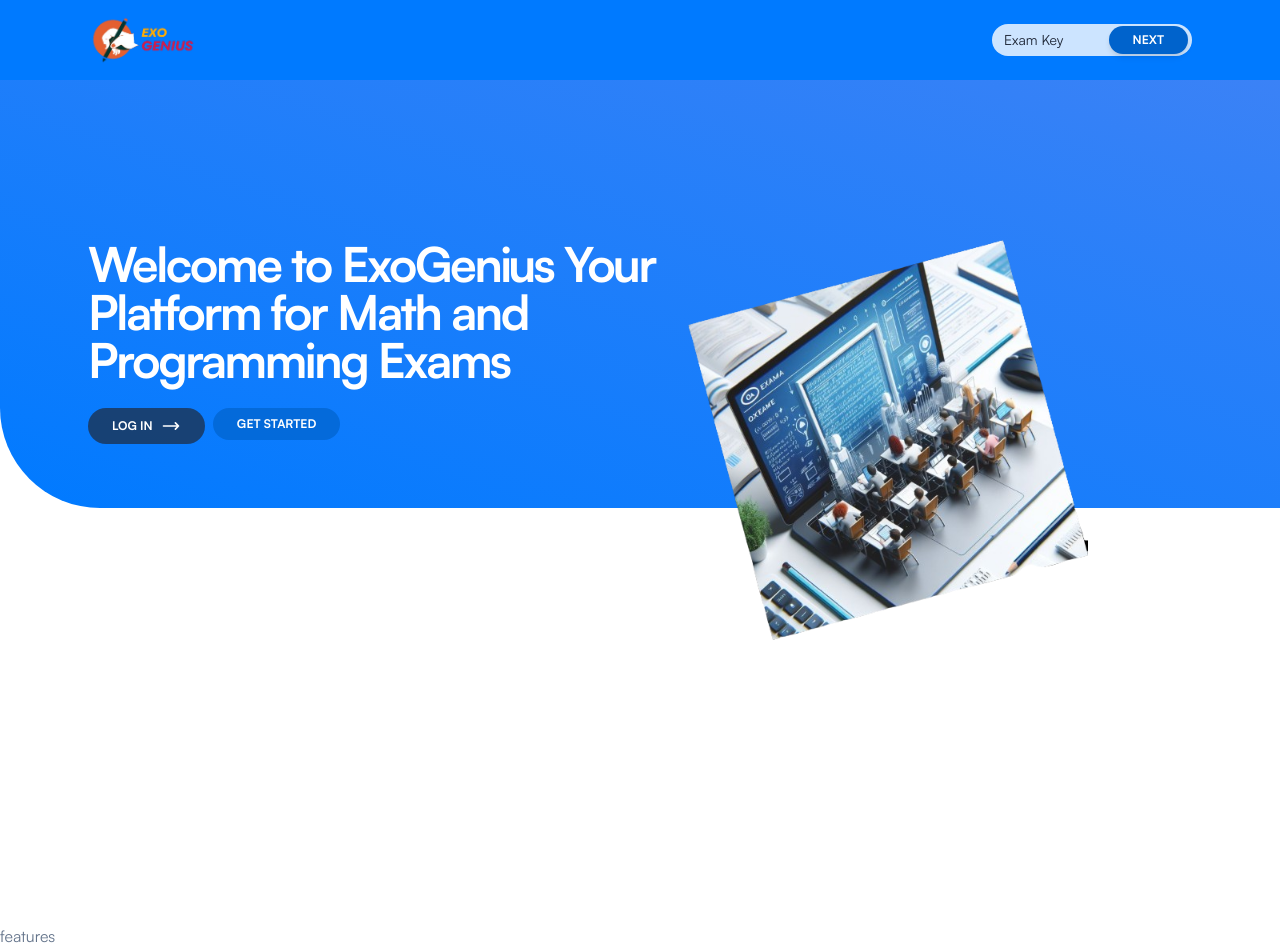
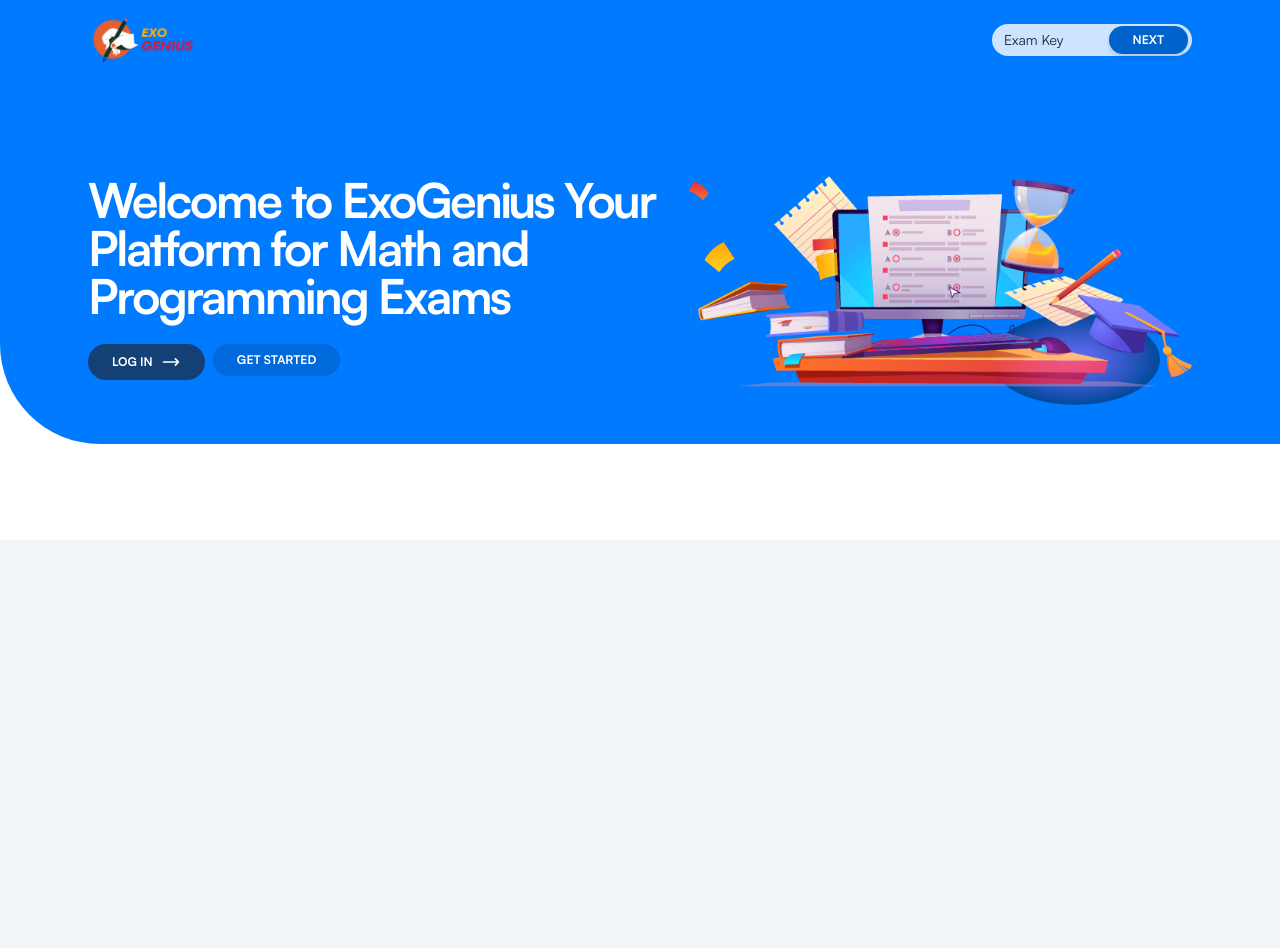
Before and after one commit to abdellah-ch/ExoGenius, a React (Vite) app: page / in a window 1280 px wide. After the commit the page ends 800 px from the top, so only its background shows below. Built offline with nearby package versions, Linux system fonts and the light colour scheme.

Commit message:
change image banner

```diff
--- a/src/components/molecules/Banner.tsx
+++ b/src/components/molecules/Banner.tsx
@@ -1,37 +1,42 @@
-import image from "/banner.png"
+import image from "/banner.png";
 const Banner = () => {
   return (
     <div className="relative">
       {/* background */}
-            <div className="absolute top-0 bottom-0 left-0 right-0 bg-gradient-to-tr from-[#007aff] to-[#3b82f6] rounded-bl-[100px] mb-[6rem]  "></div>
+      <div className="absolute top-0 bottom-0 left-0 right-0 bg-gradient-to-tr from-[#007aff] to-[#007aff] rounded-bl-[100px] mb-[6rem]  "></div>
 
       <div className="max-w-[72rem] m-auto px-[1.5rem]">
-                <div className="pt-[9rem] md:pt-[10rem] md:pb-[10rem]">
+        <div className="pt-[6rem] pb-[3rem] md:pt-[6rem] md:pb-[10rem]">
           <div className="relative text-center md:text-left max-w-[36rem] m-auto md:max-w-none">
             <div className="md:w-[600px] block">
               <h1 className="text-white mb-[1.5rem] text-4xl md:text-5xl leading-none tracking-tighter font-bold">
-                                Welcome to ExoGenius
-                                Your Platform for Math and Programming Exams
+                Welcome to ExoGenius Your Platform for Math and Programming
+                Exams
               </h1>
 
               {/* Buttons */}
               <div className="max-w-[20rem] m-auto mb-[3rem] text-center md:justify-start md:mb-0 md:max-w-none flex flex-col md:flex-row gap-2">
                 <div>
-                                    <button
-                                        className=" w-[100%] text-white flex items-center justify-center gap-2 px-6 py-2 font-sans text-xs font-bold text-center text-gray-900 uppercase align-middle transition-all rounded-full select-none disabled:opacity-50 disabled:shadow-none disabled:pointer-events-none hover:bg-gray-900/10 active:bg-gray-900/20 bg-[#1E293B]/70"
+                  <button className=" w-[100%] text-white flex items-center justify-center gap-2 px-6 py-2 font-sans text-xs font-bold text-center text-gray-900 uppercase align-middle transition-all rounded-full select-none disabled:opacity-50 disabled:shadow-none disabled:pointer-events-none hover:bg-gray-900/10 active:bg-gray-900/20 bg-[#1E293B]/70">
+                    Log In
+                    <svg
+                      xmlns="http://www.w3.org/2000/svg"
+                      fill="none"
+                      viewBox="0 0 24 24"
+                      stroke-width="2"
+                      stroke="currentColor"
+                      className="w-5 h-5"
                     >
-                                        Log In
-                                        <svg xmlns="http://www.w3.org/2000/svg" fill="none" viewBox="0 0 24 24" stroke-width="2" stroke="currentColor"
-                                            className="w-5 h-5">
-                                            <path stroke-linecap="round" stroke-linejoin="round" d="M17.25 8.25L21 12m0 0l-3.75 3.75M21 12H3"></path>
+                      <path
+                        stroke-linecap="round"
+                        stroke-linejoin="round"
+                        d="M17.25 8.25L21 12m0 0l-3.75 3.75M21 12H3"
+                      ></path>
                     </svg>
                   </button>
-
                 </div>
                 <div className="text-center">
-                                    <button
-                                        className="w-[100%] text-white flex items-center justify-center gap-2 px-6 py-2 font-sans text-xs font-bold text-center text-gray-900 uppercase align-middle transition-all rounded-full select-none disabled:opacity-50 disabled:shadow-none disabled:pointer-events-none hover:bg-gray-900/10 active:bg-gray-900/20 bg-[#0063cc]/70"
-                                    >
+                  <button className="w-[100%] text-white flex items-center justify-center gap-2 px-6 py-2 font-sans text-xs font-bold text-center text-gray-900 uppercase align-middle transition-all rounded-full select-none disabled:opacity-50 disabled:shadow-none disabled:pointer-events-none hover:bg-gray-900/10 active:bg-gray-900/20 bg-[#0063cc]/70">
                     Get started
                   </button>
                 </div>
@@ -40,7 +45,12 @@
             {/* Image */}
             <div className="md:max-w-none max-w-[24rem] m-auto  md:mt[-3rem] md:absolute md:top-0 md:left-[600px]  ">
               <div className="mr-[-6rem] relative md:mx-0     max-w-none min-w-none">
-                                <img src={image} width="400" height="600" alt="banner" className="  overflow-clip opacity-1 transform-none min-w-[400px] " />
+                <img
+                  src={image}
+                  width="600"
+                  alt="banner"
+                  className="  overflow-clip opacity-1 transform-none min-w-[400px] "
+                />
               </div>
             </div>
             {/* Image */}
@@ -48,7 +58,7 @@
         </div>
       </div>
     </div>
-    )
-}
+  );
+};
 
-export default Banner
+export default Banner;
--- a/src/components/organisms/Features.tsx
+++ b/src/components/organisms/Features.tsx
@@ -41,7 +41,7 @@
     },
   ];
   return (
-    <div className="h-[100%] flex flex-col items-center py-[20px] gap-[50px] m-auto max-w-[1000px] ">
+    <div className="h-[100%] flex flex-col items-center py-[20px] gap-[50px] m-auto max-w-[72rem] ">
       <div className="rounded-full bg-[#ffffff1a] w-[84px] h-[84px] flex items-center justify-center shadow-2xl">
         <div className="bg-white rounded-full w-[60px] h-[60px] flex items-center justify-center shadow-lg">
           <FaPencilAlt className="text-[#FB8500] text-4xl" />
@@ -54,7 +54,12 @@
 
       <div className=" w-[100%] md:flex-row md:flex-wrap  flex flex-col items-center justify-center md:gap-[20px] gap-[10px]">
         {featuresItems.map((item) => (
-          <Feature key={Math.random()} icon={item.icon} title={item.title} text={item.text} />
+          <Feature
+            key={Math.random()}
+            icon={item.icon}
+            title={item.title}
+            text={item.text}
+          />
         ))}
       </div>
     </div>
--- a/src/pages/landing_page.tsx
+++ b/src/pages/landing_page.tsx
@@ -1,14 +1,11 @@
-import Banner from "../components/molecules/Banner"
+import Banner from "../components/molecules/Banner";
 
 function LandingPage() {
-    return (
-        <>
-            <Banner />
-            <div className="mt-[20rem]">
-                features
-            </div>
-        </>
-    )
+  return (
+    <>
+      <Banner />
+    </>
+  );
 }
 
-export default LandingPage
+export default LandingPage;
```
Also changed, not shown: public/banner.png. Lines whose indentation alone changed are shown as unchanged.
